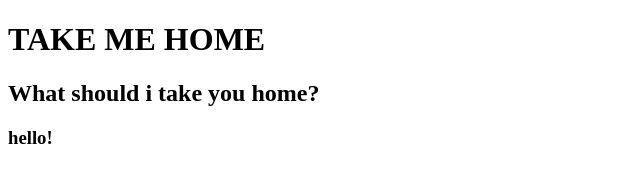
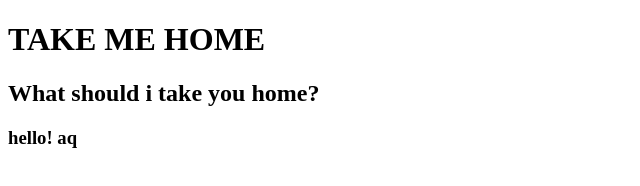
Before and after one commit to MICHAELCARRILLO/take-me-home, a plain HTML site: page index.html in a window 1280 px wide. Shown: the full height of the page, 0-640 px from the left. Drawn offline with Linux system fonts and the light colour scheme.

Commit message:
Update index.html

```diff
--- a/index.html
+++ b/index.html
@@ -9,6 +9,6 @@
 <body>
     <h1>TAKE ME HOME</h1>
     <h2> What should i take you home? </h2>
-    <h3> hello!</h3>
+    <h3> hello! aq</h3>
     </body>
 </html>
```
